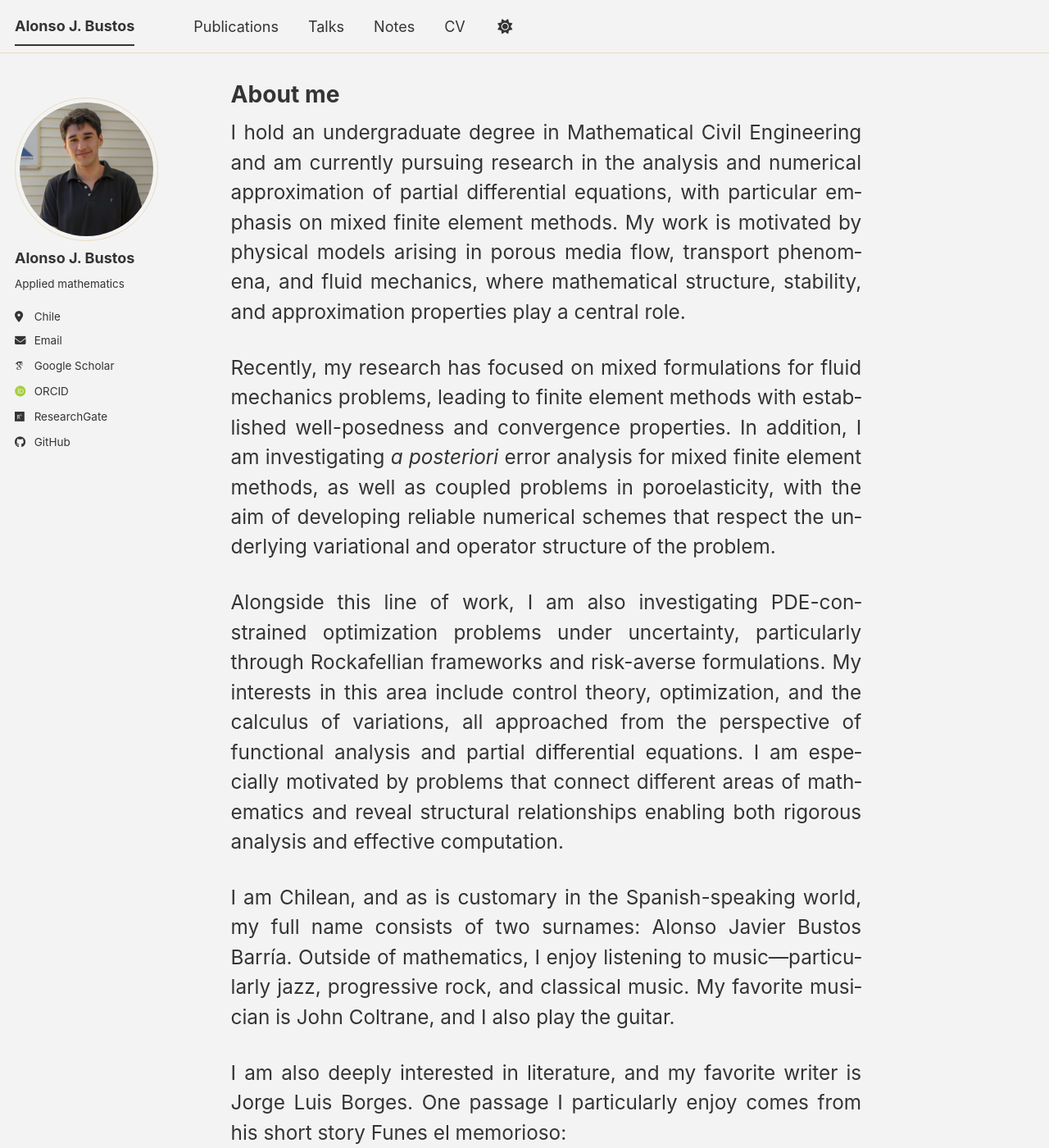
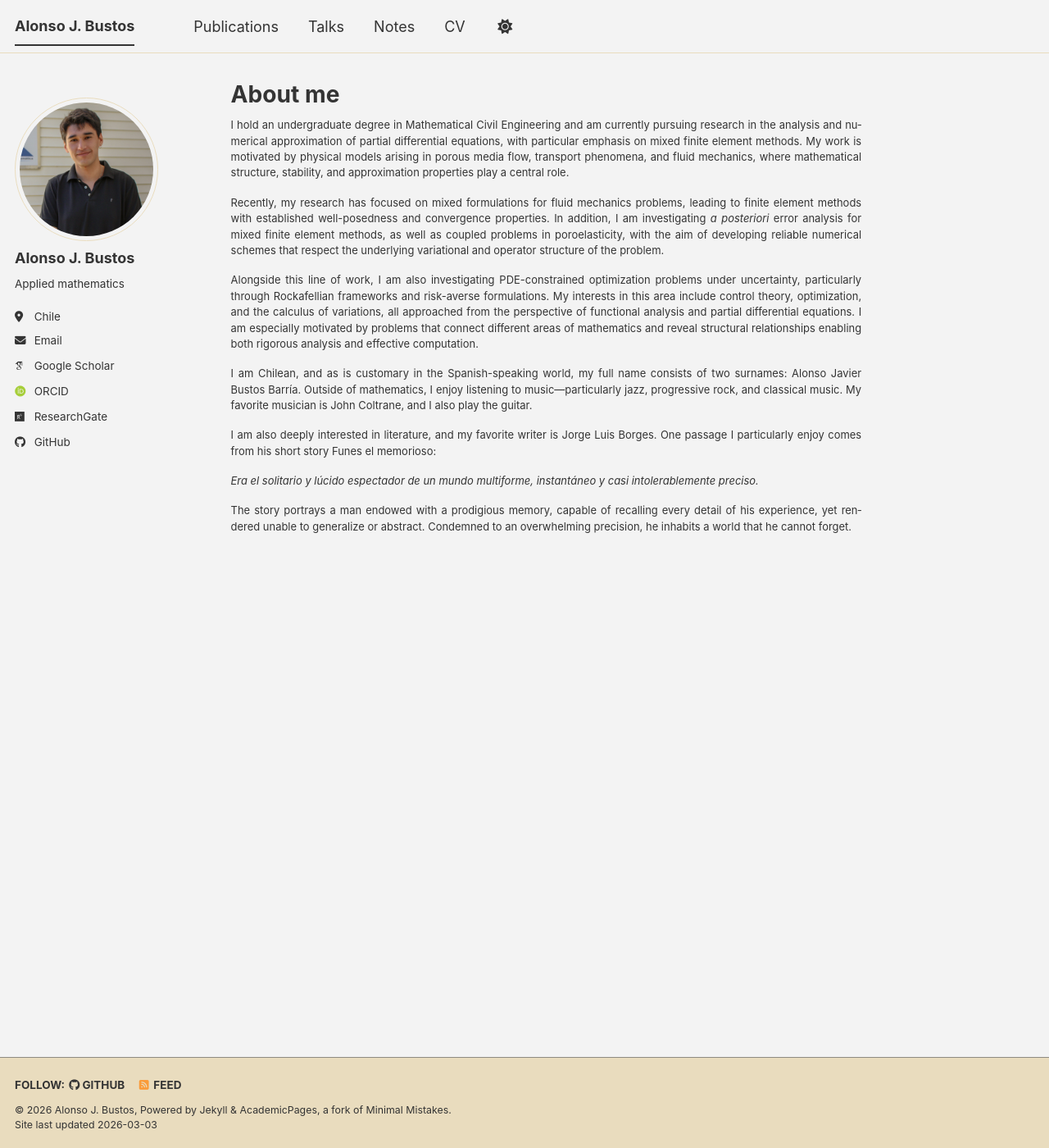
Before and after one commit to alonsojbustos/alonsojbustos.github.io, a Jekyll site: the page built from _pages/about.md, in a window 1280 px wide and 1400 px high. Shown: the whole window at 82% size. Built offline with Jekyll 4.4.1, drawn with Linux system fonts in a browser that asks for light colours; some web fonts are replaced; a script bundle is joined from its source files by our own code; library files that are not in the unit come from our copies.

Commit message:
Update _custom.scss

```diff
--- a/_sass/_custom.scss
+++ b/_sass/_custom.scss
@@ -27,6 +27,7 @@
   color: var(--global-text-color-light);
   line-height: 1.35;
   font-size: 0.8rem;
+  text-align: justify !important;
 }
 
 .pub-button {
@@ -138,5 +139,5 @@
 .note-button:hover { text-decoration: none; }
 
 .page__content {
-  font-size: 1.5rem;
+  font-size: 0.8rem;
 }
```
